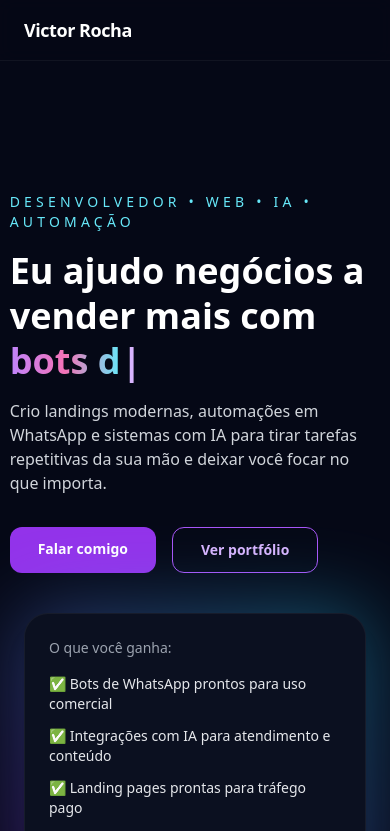
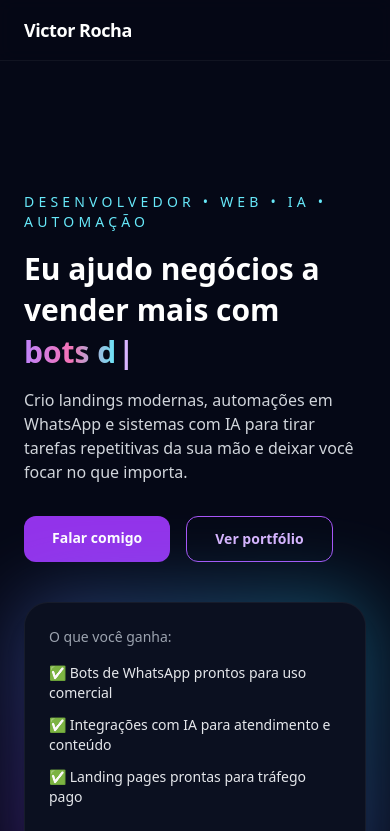
Before and after one commit to vlctorhenrique/victor-landing, a Next.js app: page / in a window 390 px wide. Shown: the top 831 px of the page. Built offline with nearby package versions, Linux system fonts and the light colour scheme.

Commit message:
reparo hero do mobile

```diff
--- a/app/page.tsx
+++ b/app/page.tsx
@@ -113,9 +113,10 @@ export default function Home() {
               Desenvolvedor • Web • IA • Automação
             </p>
 
-          <h1 className="text-4xl md:text-5xl font-bold leading-tight mb-4">
+          <h1 className="text-3xl sm:text-4xl md:text-5xl font-bold leading-snug mb-4">
             Eu ajudo negócios a vender mais com <Typewriter />
           </h1>
+
 
             <p className="text-gray-300 text-base md:text-lg max-w-xl mb-8">
               Crio landings modernas, automações em WhatsApp e sistemas com IA
```
